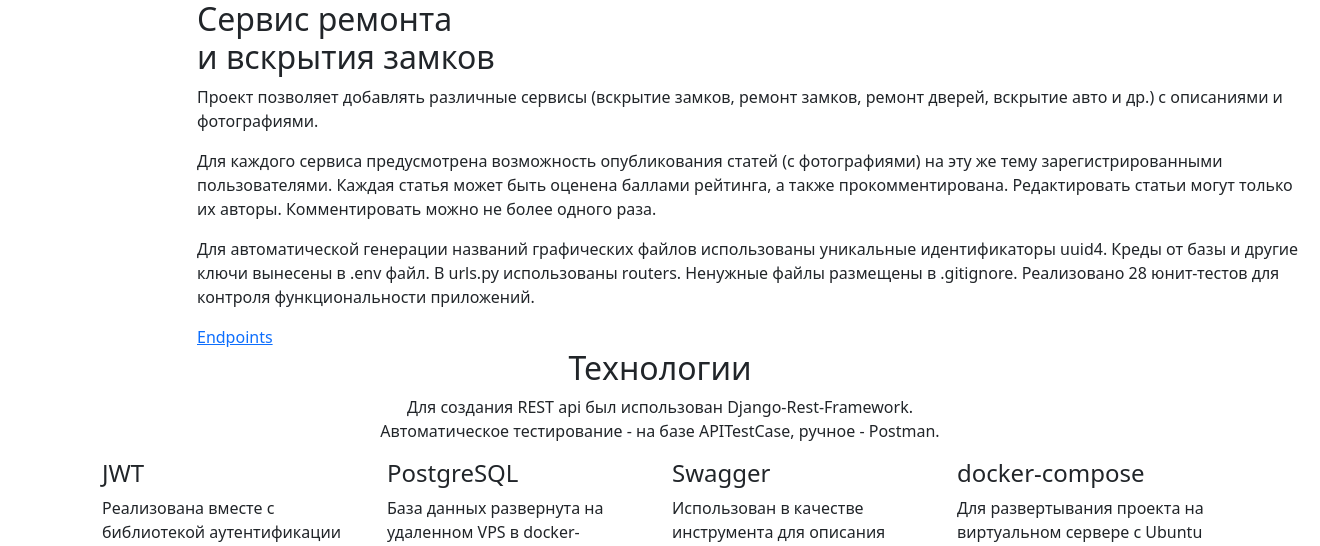
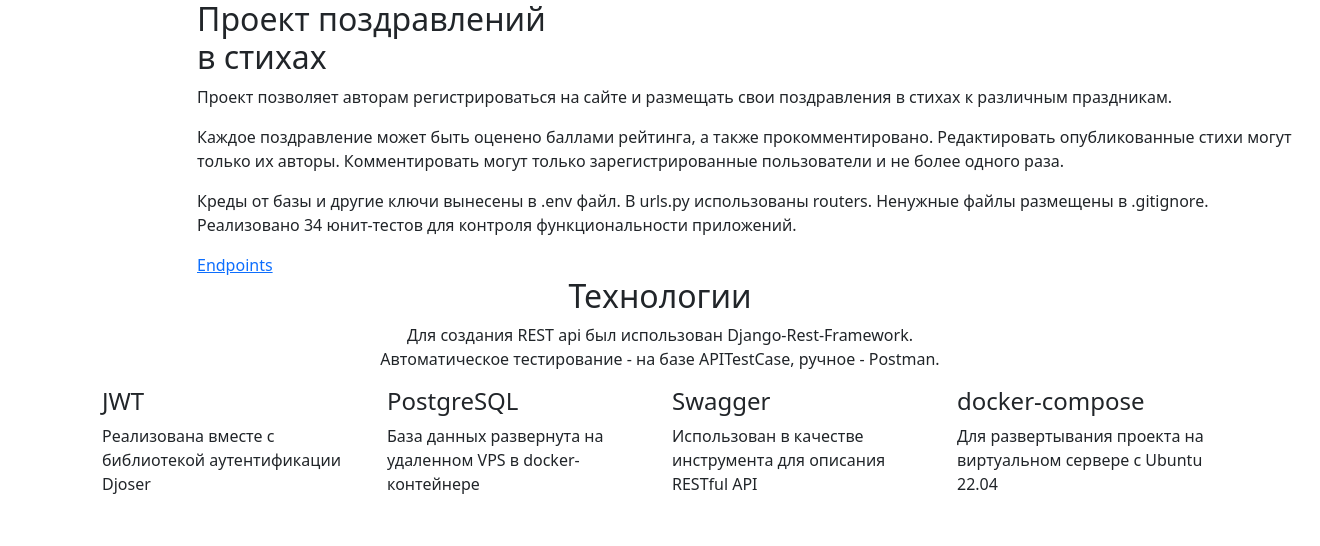
Before and after one commit to korotkevitch/poems-api, a Django app: page / in a window 1320 px wide. Shown: the top 546 px of the page. Run offline with Django 4.2, Linux system fonts and the light colour scheme; parts of the project's set-up code (start-up, migrations or seed data) failed here and were passed over; some libraries are stand-ins or nearby versions.

Commit message:
Fixed errors in tests

```diff
--- a/requirements.txt
+++ b/requirements.txt
@@ -13,6 +13,7 @@ django-filter==22.1
 django-templated-mail==1.1.1
 djangorestframework==3.14.0
 djangorestframework-simplejwt==4.8.0
+drf-spectacular
 djoser==2.1.0
 idna==3.4
 itypes==1.2.0
--- a/templates/index.html
+++ b/templates/index.html
@@ -6,7 +6,7 @@
 	<!-- Required meta tags -->
 	<meta charset="utf-8">
 	<meta name="viewport" content="width=device-width, initial-scale=1, shrink-to-fit=no">
-	<title>Проект "Сервис ремонта и вскрытия замков"</title>
+	<title>Проект "Поздравления в стихах"</title>
 	<!-- Bootstrap CSS -->
 	<link rel="stylesheet" href="{% static 'css/bootstrap.css' %}">
 	<link rel="stylesheet" href="{% static 'vendors/linericon/style.css' %}">
@@ -25,21 +25,19 @@
 			<div class="row justify-content-start align-items-center">
 				<div class="offset-lg-1 col-lg-12">
 					<div class="main_title text-left">
-						<h2>Сервис ремонта <br>
-							и вскрытия замков <br></h2>
+						<h2>Проект поздравлений<br>
+							в стихах <br></h2>
 						<p>
-							Проект позволяет добавлять различные сервисы (вскрытие замков, ремонт замков, ремонт дверей,
-							вскрытие авто и др.) с описаниями и фотографиями.
+							Проект позволяет авторам регистрироваться на сайте и размещать свои поздравления в стихах к
+							различным праздникам.
 						</p>
 						<p>
-							Для каждого сервиса предусмотрена возможность опубликования статей (с фотографиями) на эту же тему
-							зарегистрированными пользователями. Каждая статья может быть оценена баллами рейтинга, а
-							также прокомментирована. Редактировать статьи могут только их авторы. Комментировать
-							можно не более одного раза.
+							Каждое поздравление может быть оценено баллами рейтинга, а также прокомментировано.
+							Редактировать опубликованные стихи могут только их авторы. Комментировать могут только
+							зарегистрированные пользователи и не более одного раза.
 						</p>
-						<p> Для автоматической генерации названий графических файлов использованы уникальные идентификаторы uuid4.
-							Креды от базы и другие ключи вынесены в .env файл. В urls.py использованы routers. Ненужные файлы
-							размещены в .gitignore. Реализовано 28 юнит-тестов для контроля функциональности приложений.
+						<p> Креды от базы и другие ключи вынесены в .env файл. В urls.py использованы routers. Ненужные файлы
+							размещены в .gitignore. Реализовано 34 юнит-тестов для контроля функциональности приложений.
 						</p>
 
 						<a class="primary_btn" href="/api/docs/"><span>Endpoints</span></a>
```
Also changed, not shown: poem/tests/test_api.py (+2 -2 lines).
